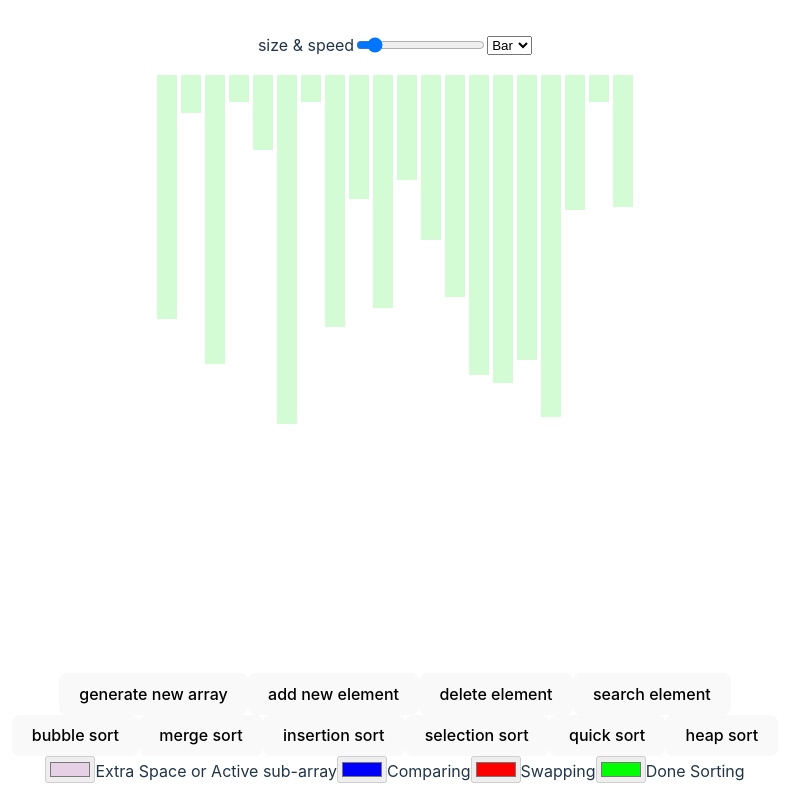
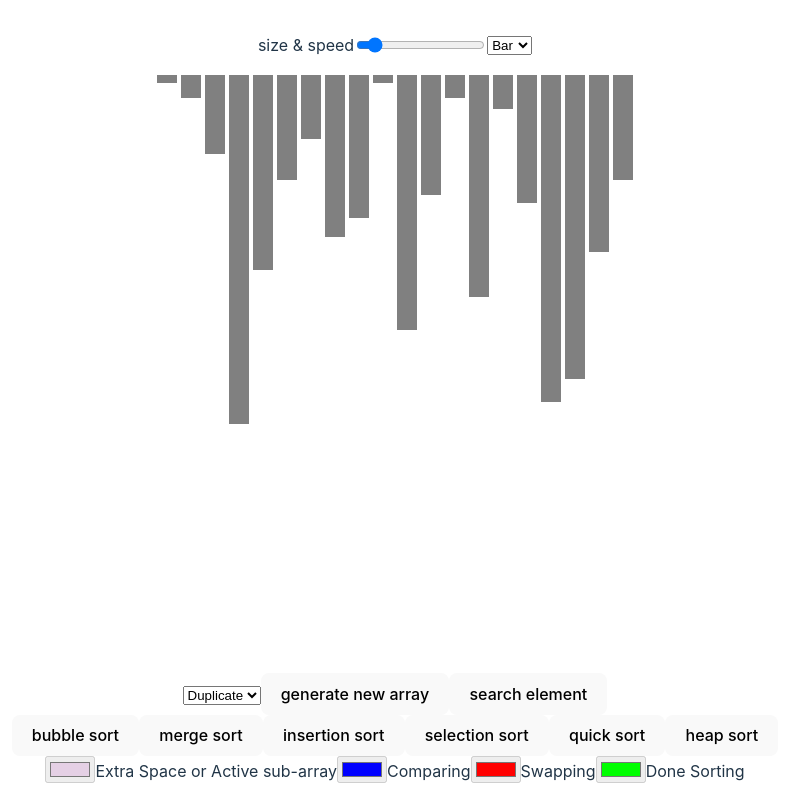
Before and after one commit to SunilKuYadav/ComprehendDSA, a React (Vite) app: page / in a window 1280 px wide. Shown: the whole page, without its empty margins (245-1034 px from the left). Built offline with nearby package versions, Linux system fonts and the light colour scheme.

Commit message:
Update: unique number and other

```diff
--- a/src/App.tsx
+++ b/src/App.tsx
@@ -25,6 +25,7 @@ import ArrayElementModal from "./components/modal/ArrayElementModal";
 var timer = 500;
 
 function App() {
+  const [unique, setUnique] = useState<boolean>(false);
   const [count, setCount] = useState<number>(20);
   const [countMax, setCountMax] = useState<number>(100);
   const [dataSet, setdataSet] = useState<ArrayBarProps[]>([]);
@@ -55,13 +56,27 @@ function App() {
       timer = 300;
     }
     // create data set
-    const tempDataSet: any[] = [];
-    let data = Math.floor(Math.random() * (countMax - 5 + 1)) + 5;
-    for (let i = 0; i < count; i++) {
-      tempDataSet.push({ number: data, color: inactive });
-      data = Math.floor(Math.random() * (countMax - 5 + 1)) + 5;
+    let tempDataSet: any[] = [];
+    let data = Math.floor(Math.random() * countMax) + 1;
+    if (unique) {
+      while (tempDataSet.length < count) {
+        if (tempDataSet.indexOf(data) === -1) {
+          tempDataSet.push(data);
+        }
+        data = Math.floor(Math.random() * countMax) + 1;
+      }
+    } else {
+      for (let i = 0; i < count; i++) {
+        tempDataSet.push(data);
+        data = Math.floor(Math.random() * countMax) + 1;
+      }
     }
-    setdataSet(() => [...tempDataSet]);
+    setdataSet(() =>
+      tempDataSet.map((data) => ({
+        number: data,
+        color: inactive,
+      }))
+    );
   };
 
   const updateUI = (data: ArrayBarProps[]) => {
@@ -92,8 +107,7 @@ function App() {
       default:
         break;
     }
-    const tempData = dataSet.map((item) => ({ ...item, color: done }));
-    setdataSet(() => [...tempData]);
+
     setBtnState(false);
   };
 
@@ -130,8 +144,21 @@ function App() {
       setBar(() => false);
     }
   };
+  const handleNumberChange = (e: any) => {
+    if (e.target.value === "uni") {
+      setUnique(() => true);
+    } else {
+      setUnique(() => false);
+    }
+  };
 
-  useEffect(updateData, [count]);
+  useEffect(() => {
+    if (count > countMax) {
+      setCountMax(() => 300);
+      console.log("update.....");
+    }
+    updateData();
+  }, [count]);
   useEffect(() => {
     if (size.width > 800) {
       const tempCount = Math.floor(size.width / 8);
@@ -158,6 +185,7 @@ function App() {
           display: "flex",
           justifyContent: "center",
           alignItems: "center",
+          width: "100%",
         }}
       >
         <p>size & speed</p>
@@ -178,9 +206,7 @@ function App() {
       <div
         style={{
           display: "flex",
-          // justifyContent: "center",
           height: 600,
-          // width: "100%",
           flexWrap: "wrap",
           position: "relative",
           margin: "0 10px",
@@ -209,15 +235,19 @@ function App() {
             ))}
       </div>
       <div>
+        <select disabled={btnState} onChange={handleNumberChange}>
+          <option value="dup">Duplicate</option>
+          <option value="uni">Unique</option>
+        </select>
         <button disabled={btnState} onClick={updateData}>
           generate new array
         </button>
-        <button disabled={btnState} onClick={() => toggleModal("add")}>
+        {/* <button disabled={btnState} onClick={() => toggleModal("add")}>
           add new element
         </button>
         <button disabled={btnState} onClick={() => toggleModal("delete")}>
           delete element
-        </button>
+        </button> */}
         <button disabled={btnState} onClick={() => toggleModal("search")}>
           search element
         </button>
--- a/src/utils/utils.ts
+++ b/src/utils/utils.ts
@@ -2,7 +2,7 @@ const wait = (timer: number) => new Promise((res) => setTimeout(res, timer));
 const active = "#e5d0e5",
   done = "#00ff00",
   selected = "#0000ff",
-  inactive = "#d4fcd4",
+  inactive = "#808080",
   swapped = "#ff0000";
 
 export { wait, active, done, inactive, selected, swapped };
```
